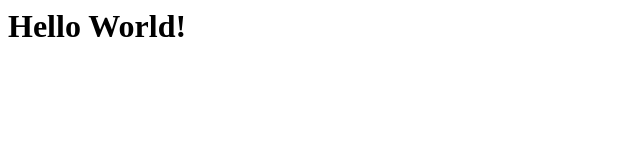
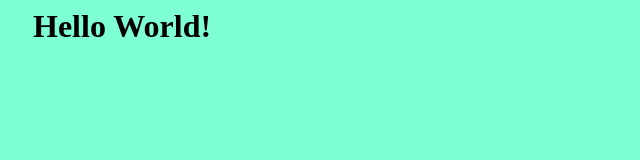
Before and after one commit to Alezeveall/alezeveall.github.io, a plain HTML site: page index.html in a window 1280 px wide. Shown: the whole page, without its empty margins (0-640 px from the left). Drawn offline with Linux system fonts and the light colour scheme.

Commit message:
mystyles.css

```diff
--- a/index.html
+++ b/index.html
@@ -3,9 +3,10 @@
 <meta charset="UTF-8">
 <meta http-equiv="X-UA-Compatible" content="IE=edge"> <meta name="viewport" content="width=device-width, initial-
 scale=1.0">
-    <title>Document</title>
+<title>Document</title>
+<link rel="stylesheet" href="./mystyles.css">
 </head>
 <body>
-<h1>Hello World!</h1>
+    <h1>Hello World!</h1>
 </body>
 </html>
--- /dev/null
+++ b/mystyles.css
@@ -0,0 +1,5 @@
+body{
+    background-color: aquamarine;
+    } h1{
+        margin-left: 25px;
+    }
```
